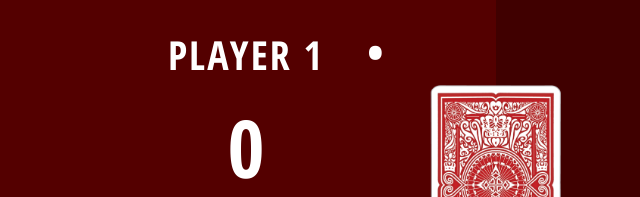
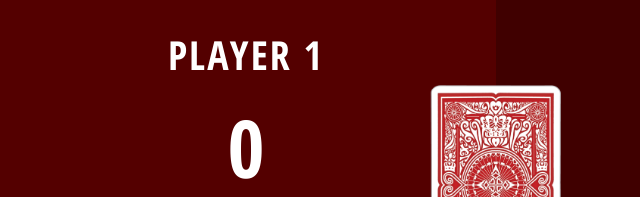
Before and after one commit to tneilson08/cardgame, a plain HTML site: page index.html in a window 1280 px wide. Shown: the part 193-390 px from the top of the page, 144-784 px from the left. Drawn offline with Linux system fonts and the light colour scheme.

Commit message:
Update styles.css

```diff
--- a/styles.css
+++ b/styles.css
@@ -86,16 +86,6 @@ body {
 .active { background-color: rgb(255,0,0,.1); }
 .active .player-name { font-weight: 700; }
 .active .player-score { font-weight: 700; }
-
-.active .player-name::after {
-    content: "\2022";
-    font-size: 47px;
-    position: absolute;
-    color: white;
-    top: -7px;
-    right: 10px;
-
-}
 
 .player-current-box {
     background-color: #EB4D4D;
```
